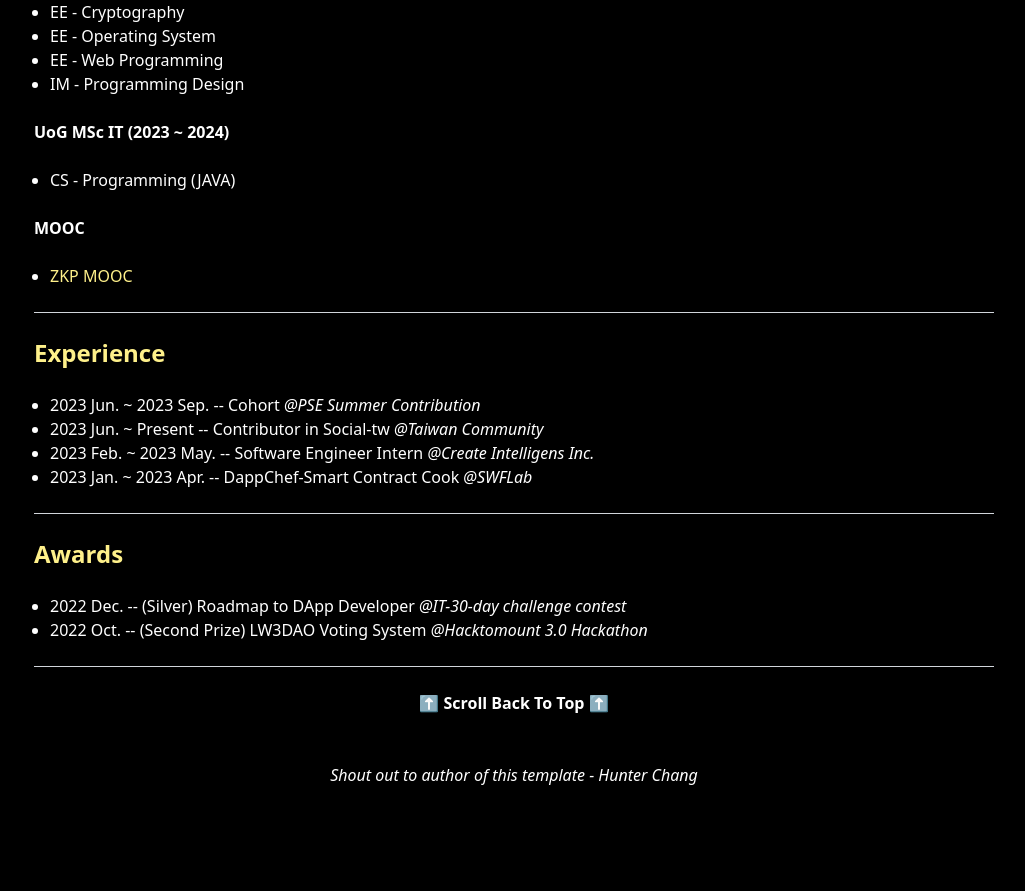
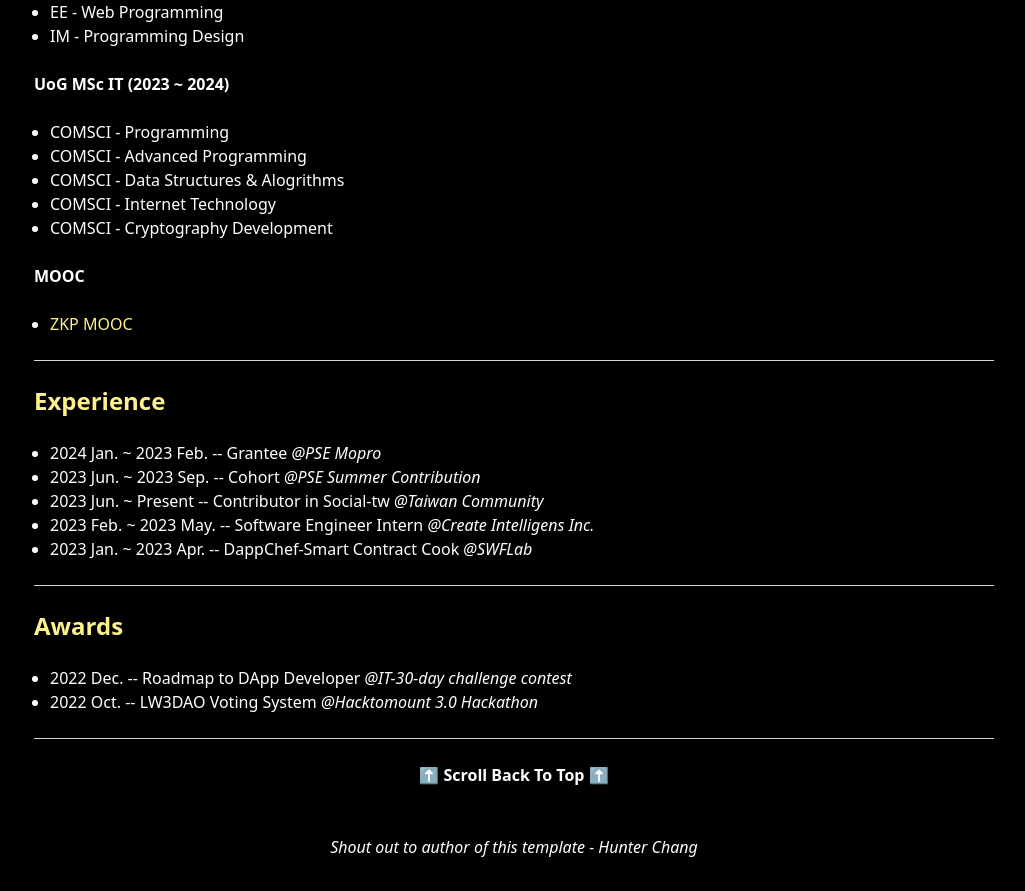
Before and after one commit to FoodChain1028/foodchain-world, a Next.js app: page / in a window 1280 px wide. Shown: the part 1589-2480 px from the top of the page, without its empty margins (126-1151 px from the left). Before the commit the page ends 2408 px from the top, so only its background shows below. Built offline with nearby package versions, Linux system fonts and the light colour scheme.

Commit message:
update: profile updated

```diff
--- a/package.json
+++ b/package.json
@@ -64,5 +64,7 @@
     "remark-gfm": "^3.0.1",
     "tailwindcss": "^3.1.8",
     "typescript": "^4.8.3"
-  }
+  },
+  "main": "index.js",
+  "repository": "git@github.com:FoodChain1028/foodchain-world.git"
 }
--- a/pages/index.tsx
+++ b/pages/index.tsx
@@ -1,4 +1,3 @@
-import { format, parseISO } from "date-fns";
 import { GetStaticProps } from "next";
 import React from "react";
 import Top from "./components/Top";
@@ -25,7 +24,7 @@
       <div className="flex justify-center items-center flex-1">
         <div className="w-64 h-64">
           <img
-            src="https://imgur.com/3R78UN8.png"
+            src="https://i.imgur.com/Z99nTyQ.jpg"
             alt="foodchain"
             className="w-full h-full object-contain"
           />
@@ -41,7 +40,7 @@
       </p>
 
       <p>
-        I am still a student pursuing my MSc degree of Information Technology in University of Glasgow. I am extremely interested in cryptography and especially zero knowledge proof systems 🛵. Currently I have a open-sourced project called `social-tw`, which is a anonymous social media built on Unirep protocol. I have contributed several issues on PSE team in Ethereuem Foundation and I will continue to do researches and contributions in zk in the open-source project/ community.
+        I am still a student pursuing my MSc degree of Software Development in University of Glasgow. I am interested in zero knowledge and am researching on several topic by myself 🛵. I am currently working on 2 projects: `social-tw` and `mopro`.
       </p>
 
       <p>
@@ -77,6 +76,7 @@
       </ul>
 
       <Divider />
+
       <h2 className="dark:text-yellow-200">Contact</h2>
       <br />
       <p>
@@ -139,7 +139,11 @@
       </ul>
       <b> UoG MSc IT (2023 ~ 2024) </b>
       <ul className="list-disc pl-4 my-6">
-        <li>CS - Programming (JAVA) </li>
+        <li> COMSCI - Programming </li>
+        <li> COMSCI - Advanced Programming </li>
+        <li> COMSCI - Data Structures & Alogrithms </li>
+        <li> COMSCI - Internet Technology </li>
+        <li> COMSCI - Cryptography Development </li>
       </ul>
 
       <b> MOOC </b>
@@ -152,6 +156,10 @@
       <h2 className="dark:text-yellow-200">Experience</h2>
 
       <ul className="list-disc pl-4 my-6">
+        <li>
+          2024 Jan. ~ 2023 Feb. -- Grantee{" "}
+          <i>@PSE Mopro</i>
+        </li>
         <li>
           2023 Jun. ~ 2023 Sep. -- Cohort{" "}
           <i>@PSE Summer Contribution</i>
@@ -174,11 +182,11 @@
       <h2 className="dark:text-yellow-200">Awards</h2>
       <ul className="list-disc pl-4 my-6">
         <li>
-          2022 Dec. -- (Silver) Roadmap to DApp Developer{" "}
+          2022 Dec. -- Roadmap to DApp Developer{" "}
           <i>@IT-30-day challenge contest</i>
         </li>
         <li>
-          2022 Oct. -- (Second Prize) LW3DAO Voting System{" "}
+          2022 Oct. -- LW3DAO Voting System{" "}
           <i>@Hacktomount 3.0 Hackathon</i>
         </li>
       </ul>
```
Also changed, not shown: 1 other file (tests, documents, lock files or other folders).
